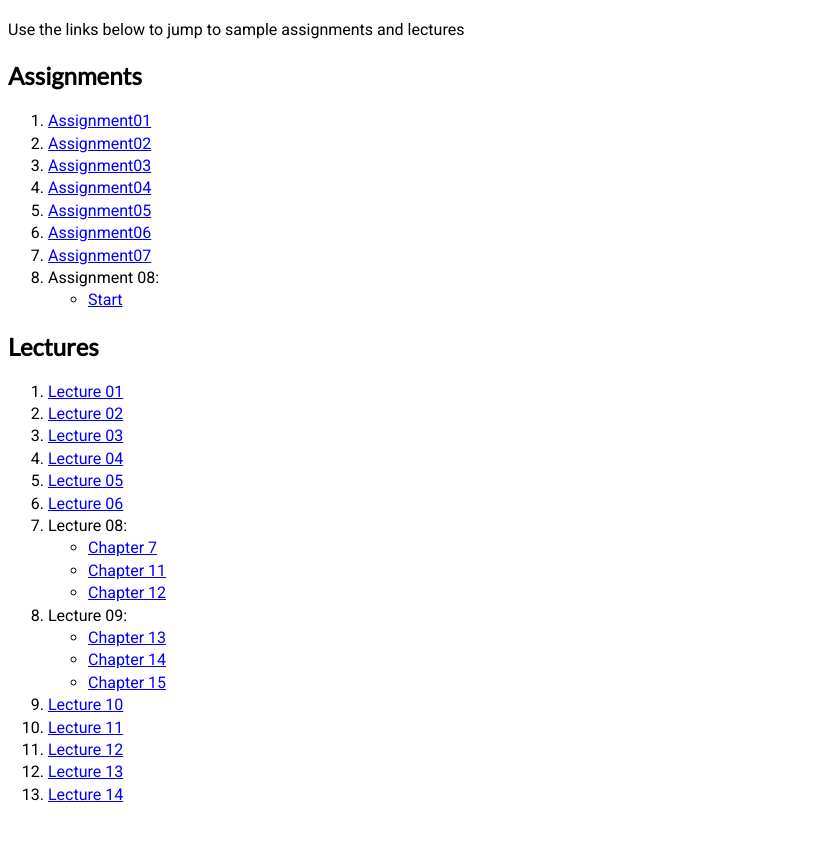
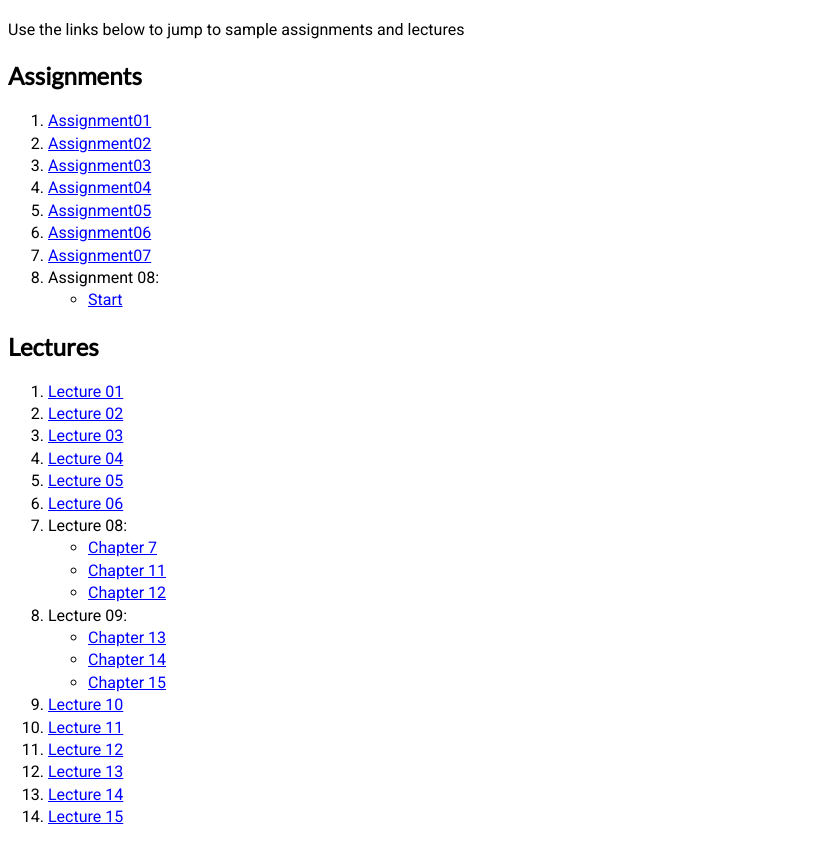
Before and after one commit to jboyer87/CIS2, a plain HTML site: page index.html in a window 1280 px wide. Shown: the part 63-908 px from the top of the page, without its empty margins (0-821 px from the left). Before the commit the page ends 885 px from the top, so only its background shows below. Drawn offline with Linux system fonts and the light colour scheme.

Commit message:
Added lecture 15 to the homepage nav

```diff
--- a/index.html
+++ b/index.html
@@ -79,7 +79,7 @@
 		<li><a target="_blank" href="Lectures/Lecture12/index.html">Lecture 12</a></li>
 		<li><a target="_blank" href="Lectures/Lecture13/index.html">Lecture 13</a></li>
 		<li><a target="_blank" href="Lectures/Lecture14/index.html">Lecture 14</a></li>
-		<!-- <li><a target="_blank" href="Lectures/Lecture15/index.html">Lecture 15</a></li> -->
+		<li><a target="_blank" href="Lectures/Lecture15/index.html">Lecture 15</a></li>
 		<!-- <li><a target="_blank" href="Lectures/Lecture16/index.html">Lecture 16</a></li> -->
 		<!-- <li><a target="_blank" href="Lectures/Lecture17/index.html">Lecture 17</a></li> -->
 		<!-- <li><a target="_blank" href="Lectures/Lecture18/index.html">Lecture 18</a></li> -->
```
